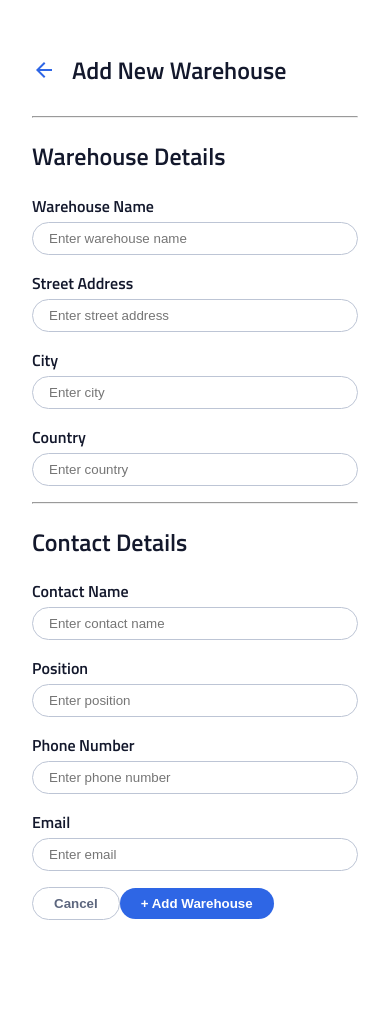
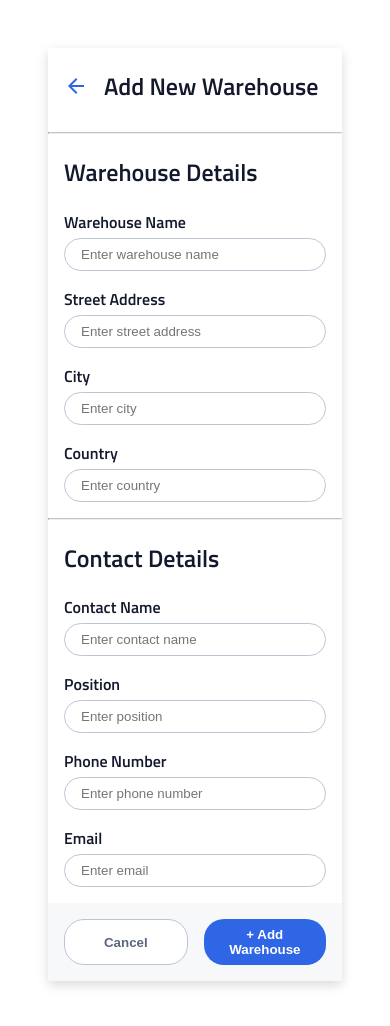
Before and after one commit to betty-alemayehu/InStock, a React (Vite) app: page / in a window 390 px wide. Shown: the top 1026 px of the page. Before the commit the page ends 952 px from the top, so only its background shows below. Built offline with nearby package versions, Linux system fonts and the light colour scheme.

Commit message:
mobile design for add/edit new warehouse complete with drop shadow effect added

```diff
--- a/src/components/WarehouseForm/WarehouseForm.jsx
+++ b/src/components/WarehouseForm/WarehouseForm.jsx
@@ -29,6 +29,7 @@ function WarehouseForm() {
             />
             <h1 className="form-title">Add New Warehouse</h1>
           </section>
+
           <hr className="form-divider" />
 
           <form>
@@ -49,7 +50,9 @@ function WarehouseForm() {
                 </div>
               ))}
             </section>
+
             <hr className="form-divider" />
+
             <section className="contact-details">
               <h2 className="section-title">Contact Details</h2>
               {contactFields.map((field) => (
--- a/src/components/WarehouseForm/WarehouseForm.scss
+++ b/src/components/WarehouseForm/WarehouseForm.scss
@@ -1,7 +1,41 @@
 @use "/src/styles/partials/variables" as *;
 @use "/src/styles/partials/mixins" as *;
+
+.warehouse-management {
+  display: flex;
+  justify-content: center;
+  padding: $padding-spacing-base-unit * 2; // Only if you want padding around the form within .warehouse-management
+}
+
+.warehouse-form {
+  background-color: $White;
+  box-shadow: 0 4px 12px rgba(0, 0, 0, 0.15); // Subtle shadow for a cleaner look
+  position: relative;
+  border-radius: 0.25rem; // Rounded corners?
+
+  //mobile specific - todo: update for tablet/desktop
+  max-width: 600px; // Constrain width to keep form compact
+  width: 100%; // Responsive full width within max-width
+}
+
+section {
+  padding: 0 $padding-spacing-base-unit * 2; // Horizontal padding only
+}
 
 .form-header {
   display: flex;
   gap: $gutter-mobile;
 }
+
+.form-divider {
+  border-top: 0.0625rem solid $Cloud;
+  overflow: visible;
+}
+
+.form-actions {
+  display: flex;
+  gap: $gutter-mobile;
+  justify-content: center;
+  background-color: $Light-Grey;
+  padding: $padding-spacing-base-unit * 2;
+}
--- a/src/styles/partials/_global.scss
+++ b/src/styles/partials/_global.scss
@@ -32,6 +32,11 @@
   border: none;
   cursor: pointer;
   font-weight: $demi-600;
+  width: 100%;
+
+  @include tablet {
+    width: fit-content;
+  }
 
   &--primary {
     background-color: $Instock-Indigo;
```
